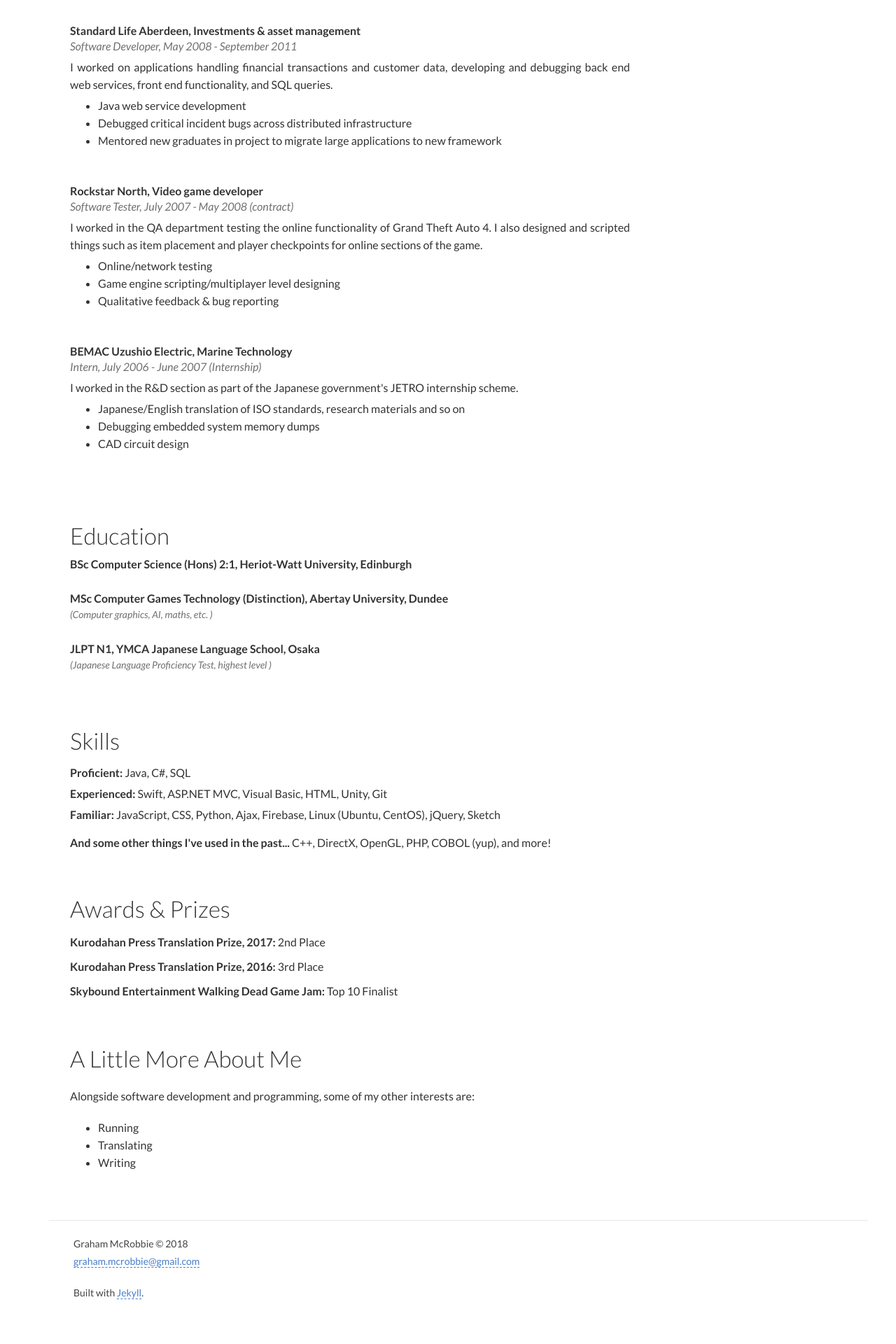
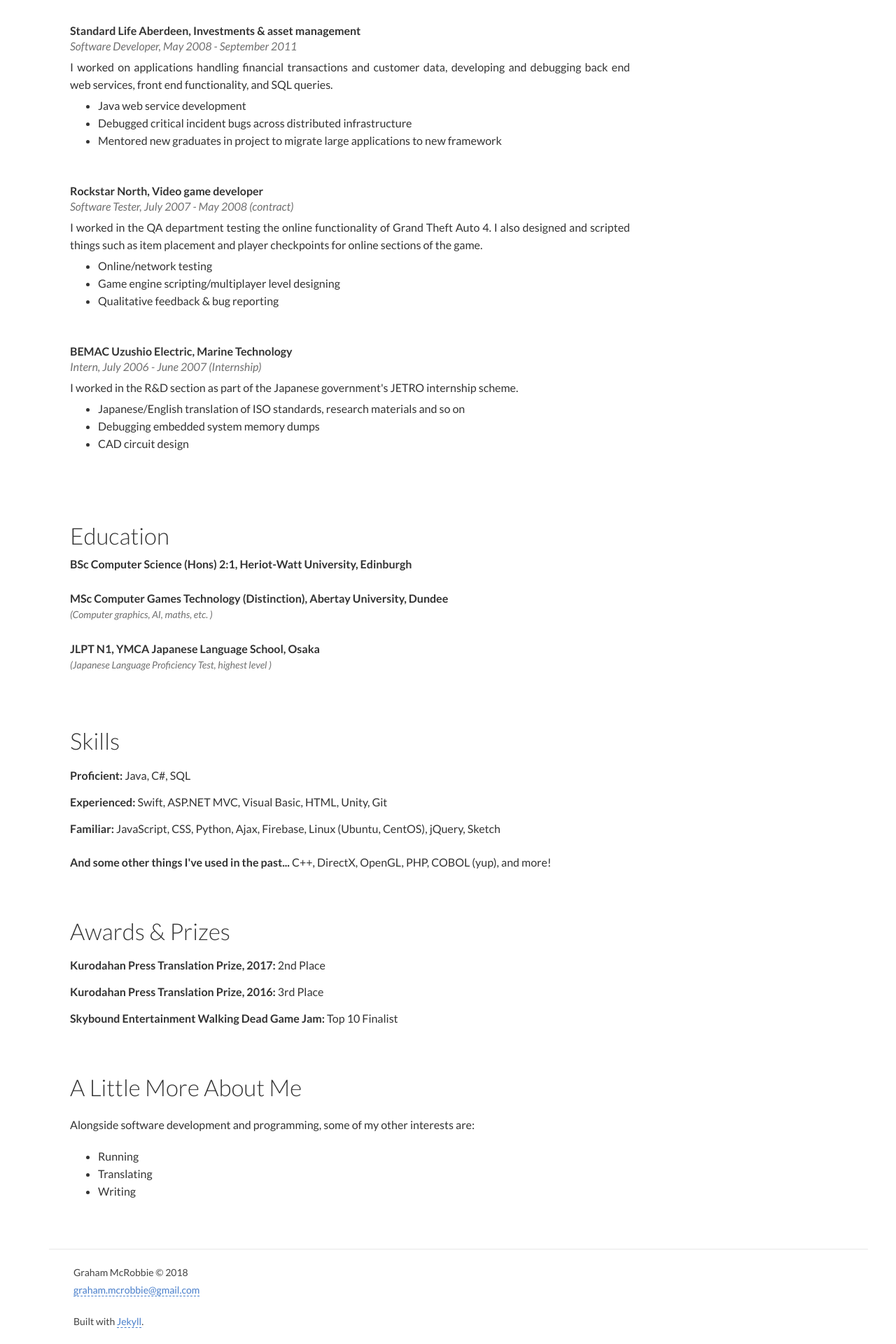
Before and after one commit to pekoto-zz/pekoto.github.io, a Jekyll site: the page built from index.md, in a window 1280 px wide. Shown: the part 3398-5318 px from the top of the page at 70% size. Built offline with Jekyll 4.4.1, drawn with Linux system fonts in a browser that asks for light colours; before the commit the page ends 5277 px from its top, so only the background shows below that.

Commit message:
More CSS tweaks for mobile

```diff
--- a/assets/main.scss
+++ b/assets/main.scss
@@ -168,7 +168,7 @@ img.company-logo {
 }
 
 .skills p {
-  line-height: 10px;
+  line-height: 18px;
   max-width: 1200px;
   width: 100%
 }
@@ -187,7 +187,7 @@ img.company-logo {
 }
 
 .awards p {
-  line-height: 15px;
+  line-height: 18px;
   max-width: 600px;
   width: 85%
 }
```
